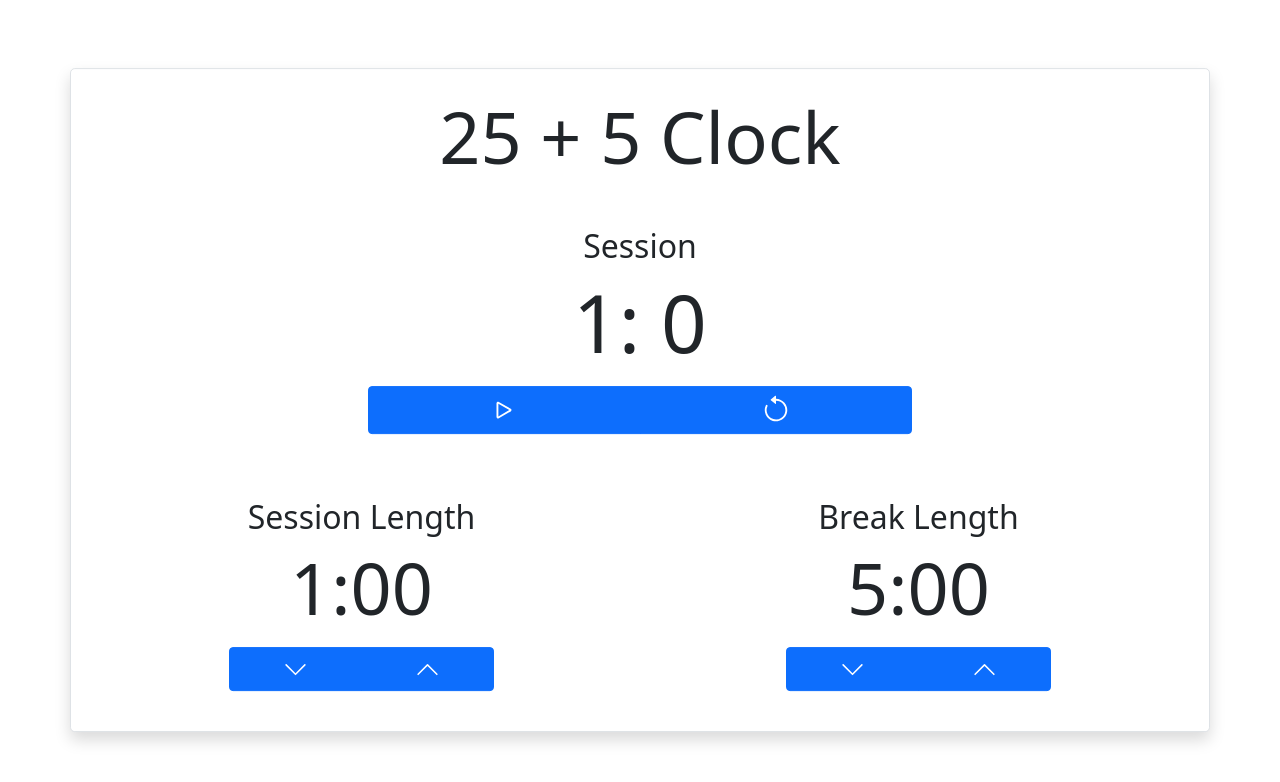
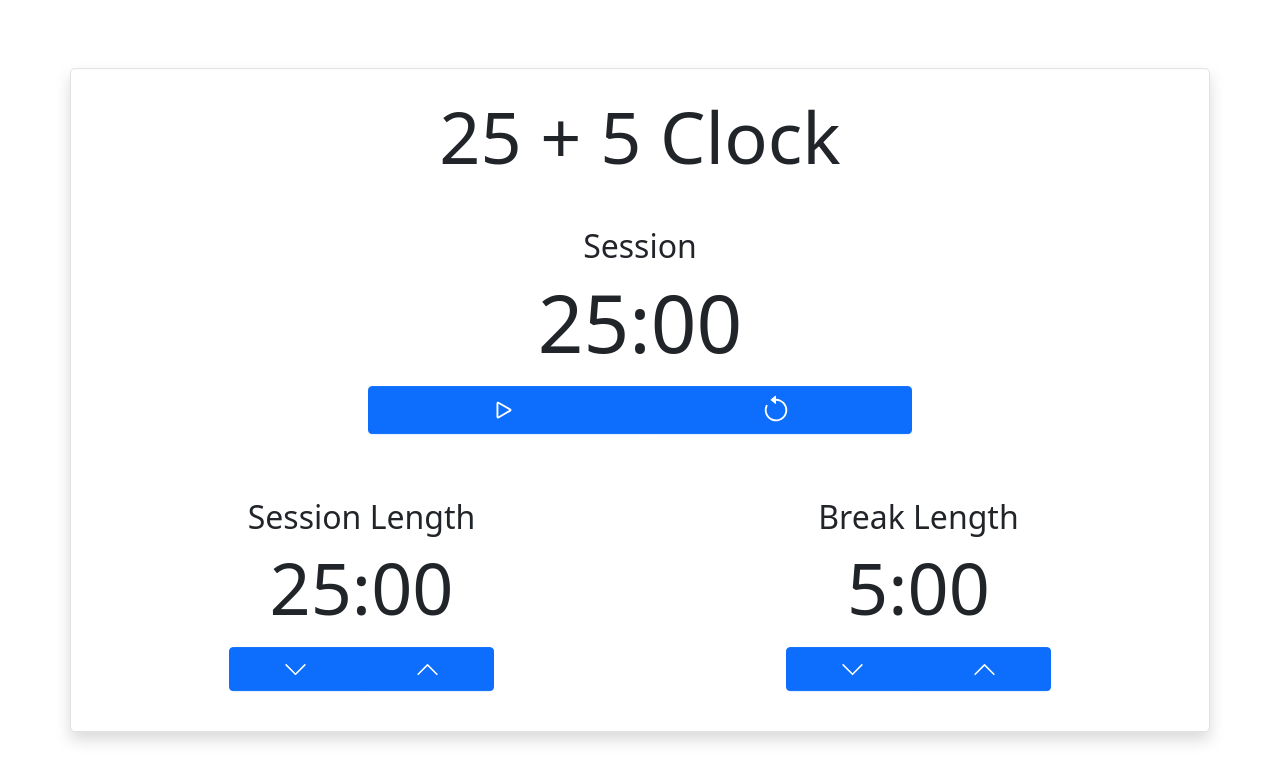
Before and after one commit to maksssat/25clock, a React (Create React App) app: page / in a window 1280 px wide. Shown: the top 782 px of the page. Built offline with nearby package versions, Linux system fonts and the light colour scheme.

Commit message:
логика

```diff
--- a/src/App.js
+++ b/src/App.js
@@ -3,11 +3,16 @@ import Timer from "./Components/Timer";
 import TimerSetting from "./Components/TimerSetting";
 
 function App() {
-  const [session, setSession] = useState(1);
+  const [session, setSession] = useState(25);
   const [pause, setPause] = useState(5);
   const [isRunning, setIsRunning] = useState(false);
-  const [timeLeft, setTimeLeft] = useState();
+  const [timeLeft, setTimeLeft] = useState(1500000);
   const [timer, setTimer] = useState(true);
+  const audio = useRef(null);
+
+  useEffect(() => {
+    setTimer(true);
+  }, [session, pause]);
 
   useEffect(() => {
     console.log("new timer");
@@ -17,10 +22,6 @@ function App() {
     );
     setTimeLeft(timeEnd - timeStart);
   }, [session, pause, timer]);
-
-  useEffect(() => {
-    if (timeLeft === 0) setTimer((prev) => !prev);
-  }, [timeLeft]);
 
   useEffect(() => {
     if (isRunning) {
@@ -36,7 +37,22 @@ function App() {
 
       return () => clearInterval(id);
     }
-  }, [isRunning]);
+  }, [isRunning, timer]);
+
+  useEffect(() => {
+    if (timeLeft === 0) {
+      setTimeout(() => {
+        setTimer((prev) => !prev);
+      }, 3000);
+      setTimeout(() => {
+        audio.current.play();
+      }, 1000);
+      setTimeout(() => {
+        audio.current.play();
+      }, 2000);
+      audio.current.play();
+    }
+  }, [timeLeft]);
 
   return (
     <div className="App container-sm p-4 position-absolute top-50 start-50 translate-middle border rounded-3 bg-body shadow">
@@ -67,6 +83,11 @@ function App() {
           isRunning={isRunning}
         />
       </div>
+      <audio
+        id="beep"
+        ref={audio}
+        src="https://raw.githubusercontent.com/maksssat/25clock/master/src/Components/Audio/beep-08b.mp3"
+      ></audio>
     </div>
   );
 }
--- a/src/Components/Timer.js
+++ b/src/Components/Timer.js
@@ -36,14 +36,24 @@ export default function Timer(props) {
     );
   }
 
+  let display;
+  if (new Date(props.timeLeft).getSeconds() < 10) {
+    display = `${new Date(props.timeLeft).getMinutes()}:0${new Date(
+      props.timeLeft
+    ).getSeconds()}`;
+  } else {
+    display = `${new Date(props.timeLeft).getMinutes()}:${new Date(
+      props.timeLeft
+    ).getSeconds()}`;
+  }
+
   return (
     <div className="mb-5">
       <h2 id="timer-label" className="text-center">
         {props.timer ? "Session" : "Break"}
       </h2>
       <div id="time-left" className="text-center display-1 mb-3">
-        {`${new Date(props.timeLeft).getMinutes()}:
-        ${new Date(props.timeLeft).getSeconds()}`}
+        {display}
       </div>
       <div className="btn-group w-100 justify-content-center mb-3" role="group">
         <button
@@ -76,7 +86,6 @@ export default function Timer(props) {
           </svg>
         </button>
       </div>
-      <audio id="beep" src="#"></audio>
     </div>
   );
 }
```
